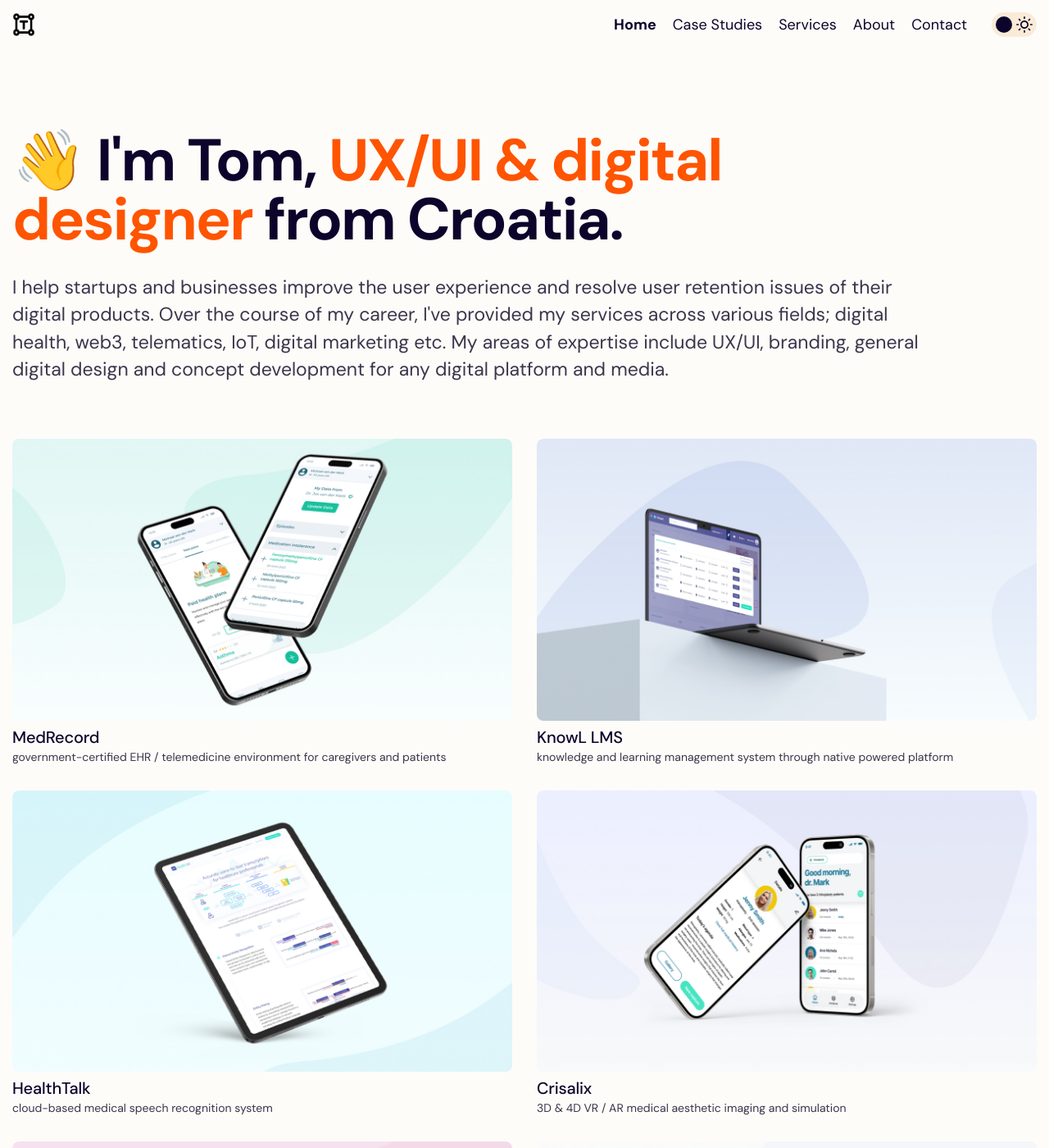
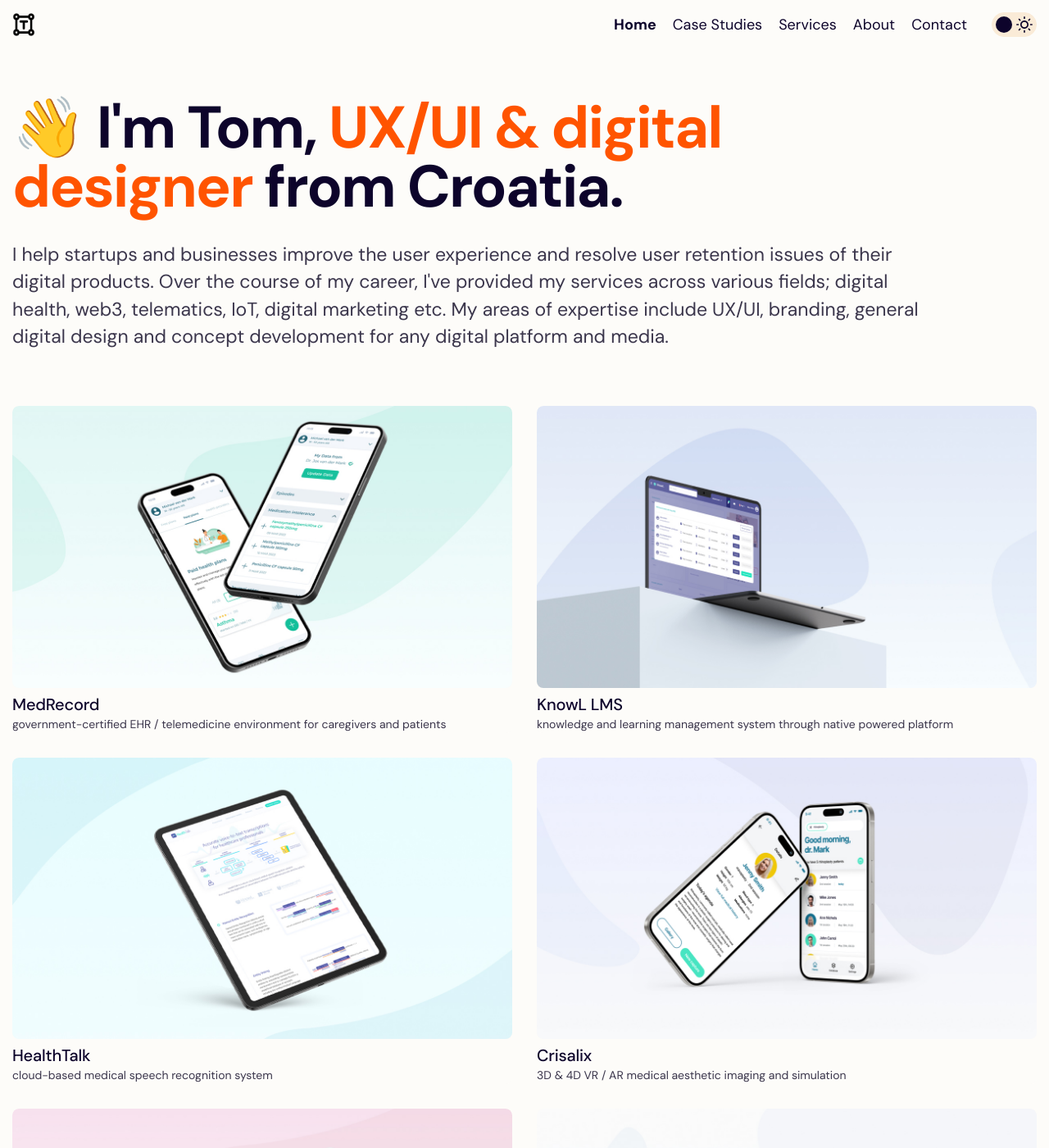
Before and after one commit to tmuxweb/tarheel, a Jekyll site: the page built from pages/home.md, in a window 1280 px wide and 1400 px high. Shown: the whole window at 82% size. Built offline with Jekyll 4.4.1, drawn with Linux system fonts in a browser that asks for light colours.

Commit message:
sec fix 3

```diff
--- a/_sass/framework/zerostatic/_section.scss
+++ b/_sass/framework/zerostatic/_section.scss
@@ -7,7 +7,7 @@
     padding-bottom: var(--section-padding);
   }
   @include media-breakpoint-up(lg) {
-    padding-top: calc(var(--section-padding) * 8);
+    padding-top: calc(var(--section-padding) * 6);
     padding-bottom: var(--section-padding);
   }
   .section-heading {
```
